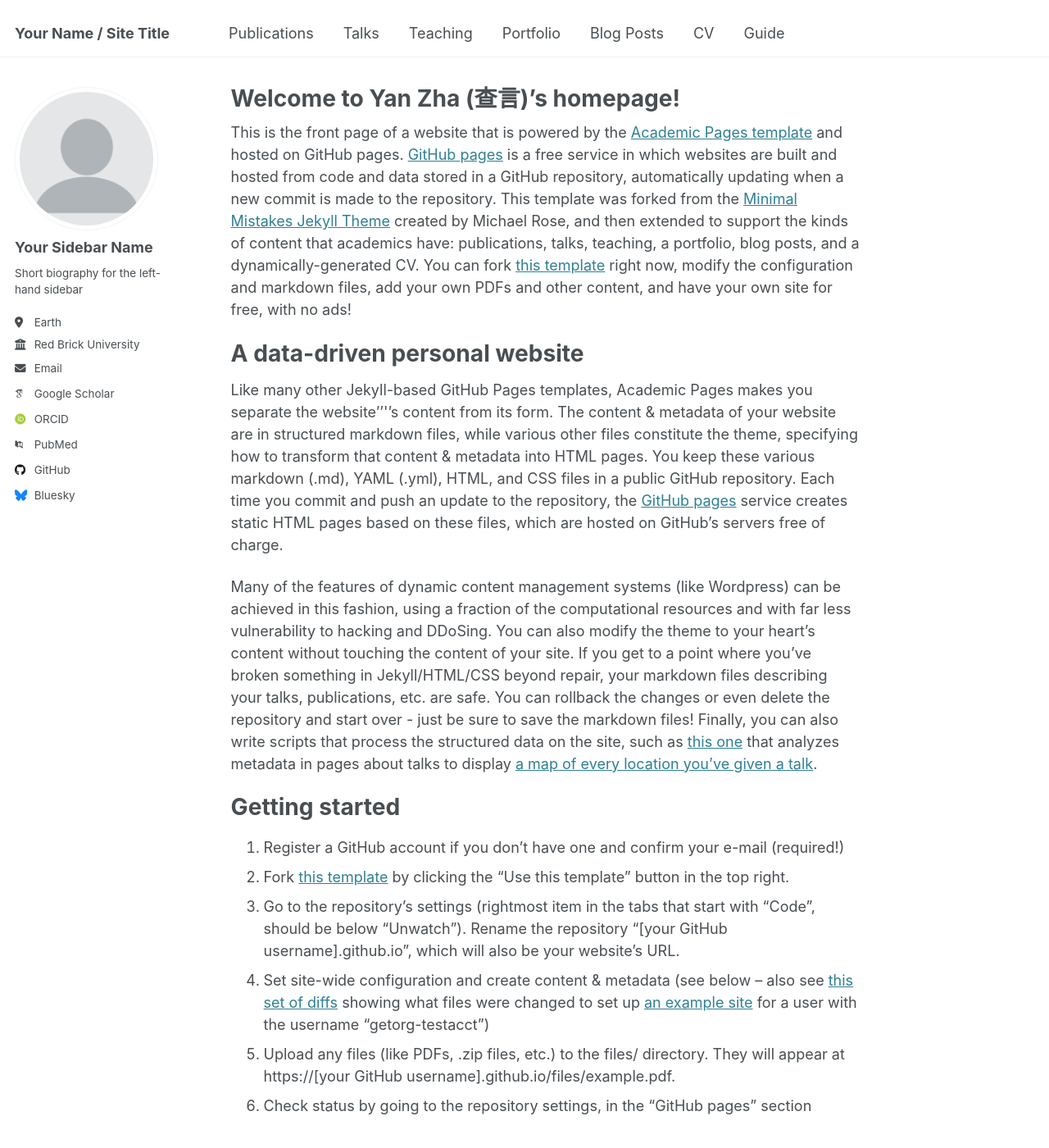
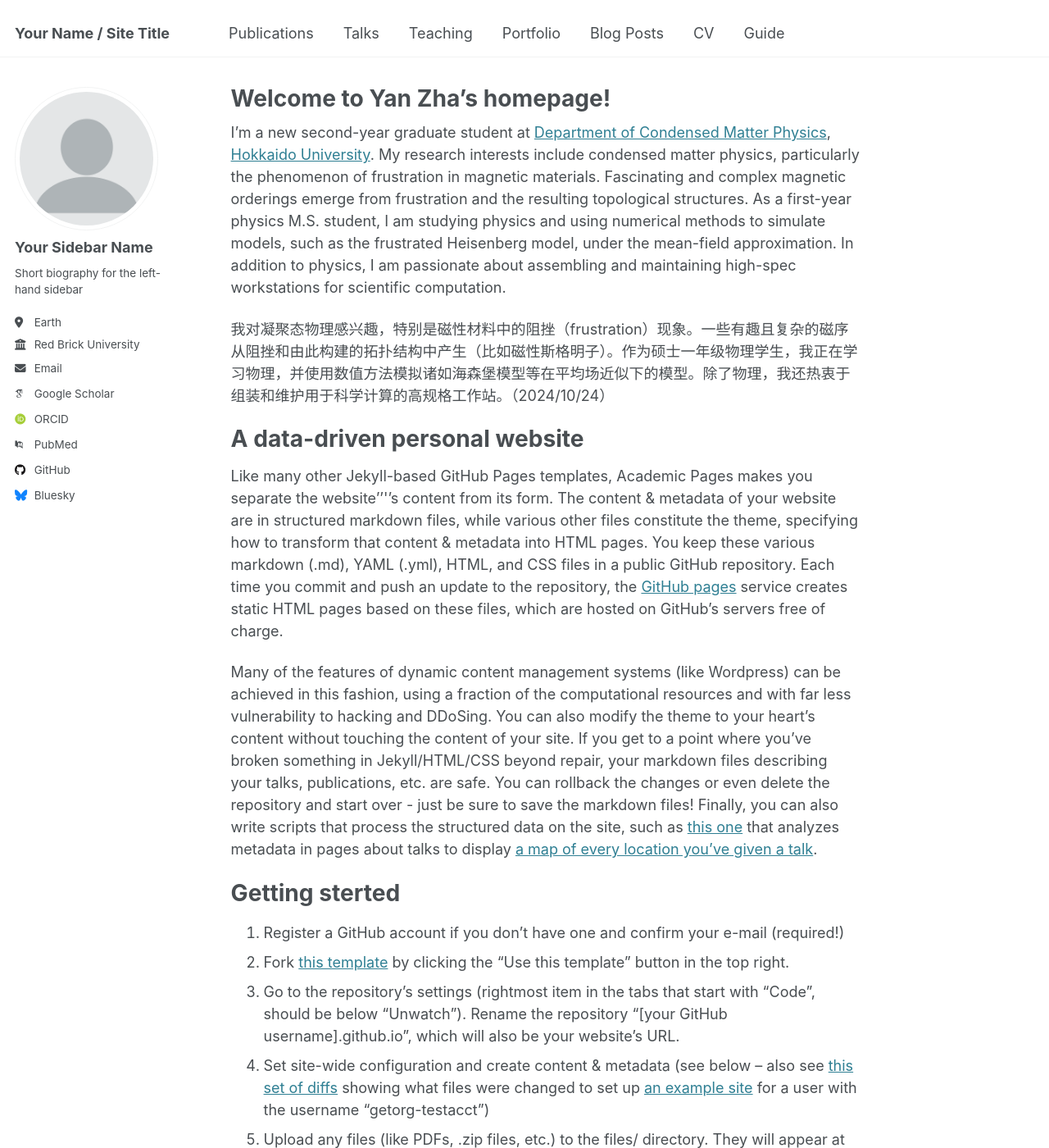
Before and after one commit to yzhacn/yzhacn.github.io, a Jekyll site: the page built from _pages/about.md, in a window 1280 px wide and 1400 px high. Shown: the whole window at 82% size. Built offline with Jekyll 4.4.1, drawn with Linux system fonts in a browser that asks for light colours; some web fonts are replaced.

Commit message:
Update about.md

```diff
--- a/_pages/about.md
+++ b/_pages/about.md
@@ -1,13 +1,18 @@
 ---
 permalink: /
-title: "Welcome to Yan Zha (查言)'s homepage!"
+title: "Welcome to Yan Zha's homepage!"
 author_profile: true
 redirect_from:
   - /about/
   - /about.html
 ---
 
-This is the front page of a website that is powered by the [Academic Pages template](https://github.com/academicpages/academicpages.github.io) and hosted on GitHub pages. [GitHub pages](https://pages.github.com) is a free service in which websites are built and hosted from code and data stored in a GitHub repository, automatically updating when a new commit is made to the repository. This template was forked from the [Minimal Mistakes Jekyll Theme](https://mmistakes.github.io/minimal-mistakes/) created by Michael Rose, and then extended to support the kinds of content that academics have: publications, talks, teaching, a portfolio, blog posts, and a dynamically-generated CV. You can fork [this template](https://github.com/academicpages/academicpages.github.io) right now, modify the configuration and markdown files, add your own PDFs and other content, and have your own site for free, with no ads!
+I'm a new second-year graduate student at [Department of Condensed Matter Physics](https://www2.sci.hokudai.ac.jp/gs/dcmp), [Hokkaido University]([https://uestc.edu.cn/](https://www.hokudai.ac.jp/)).
+My research interests include condensed matter physics, particularly the phenomenon of frustration in magnetic materials. Fascinating and complex magnetic orderings emerge from frustration and the resulting topological structures. As a first-year physics M.S. student, I am studying physics and using numerical methods to simulate models, such as the frustrated Heisenberg model, under the mean-field approximation. In addition to physics, I am passionate about assembling and maintaining high-spec workstations for scientific computation.
+
+我对凝聚态物理感兴趣，特别是磁性材料中的阻挫（frustration）现象。一些有趣且复杂的磁序从阻挫和由此构建的拓扑结构中产生（比如磁性斯格明子）。作为硕士一年级物理学生，我正在学习物理，并使用数值方法模拟诸如海森堡模型等在平均场近似下的模型。除了物理，我还热衷于组装和维护用于科学计算的高规格工作站。（2024/10/24）
+
+
 
 A data-driven personal website
 ======
@@ -15,7 +20,7 @@ Like many other Jekyll-based GitHub Pages templates, Academic Pages makes you se
 
 Many of the features of dynamic content management systems (like Wordpress) can be achieved in this fashion, using a fraction of the computational resources and with far less vulnerability to hacking and DDoSing. You can also modify the theme to your heart's content without touching the content of your site. If you get to a point where you've broken something in Jekyll/HTML/CSS beyond repair, your markdown files describing your talks, publications, etc. are safe. You can rollback the changes or even delete the repository and start over - just be sure to save the markdown files! Finally, you can also write scripts that process the structured data on the site, such as [this one](https://github.com/academicpages/academicpages.github.io/blob/master/talkmap.ipynb) that analyzes metadata in pages about talks to display [a map of every location you've given a talk](https://academicpages.github.io/talkmap.html).
 
-Getting started
+Getting sterted
 ======
 1. Register a GitHub account if you don't have one and confirm your e-mail (required!)
 1. Fork [this template](https://github.com/academicpages/academicpages.github.io) by clicking the "Use this template" button in the top right.
```
